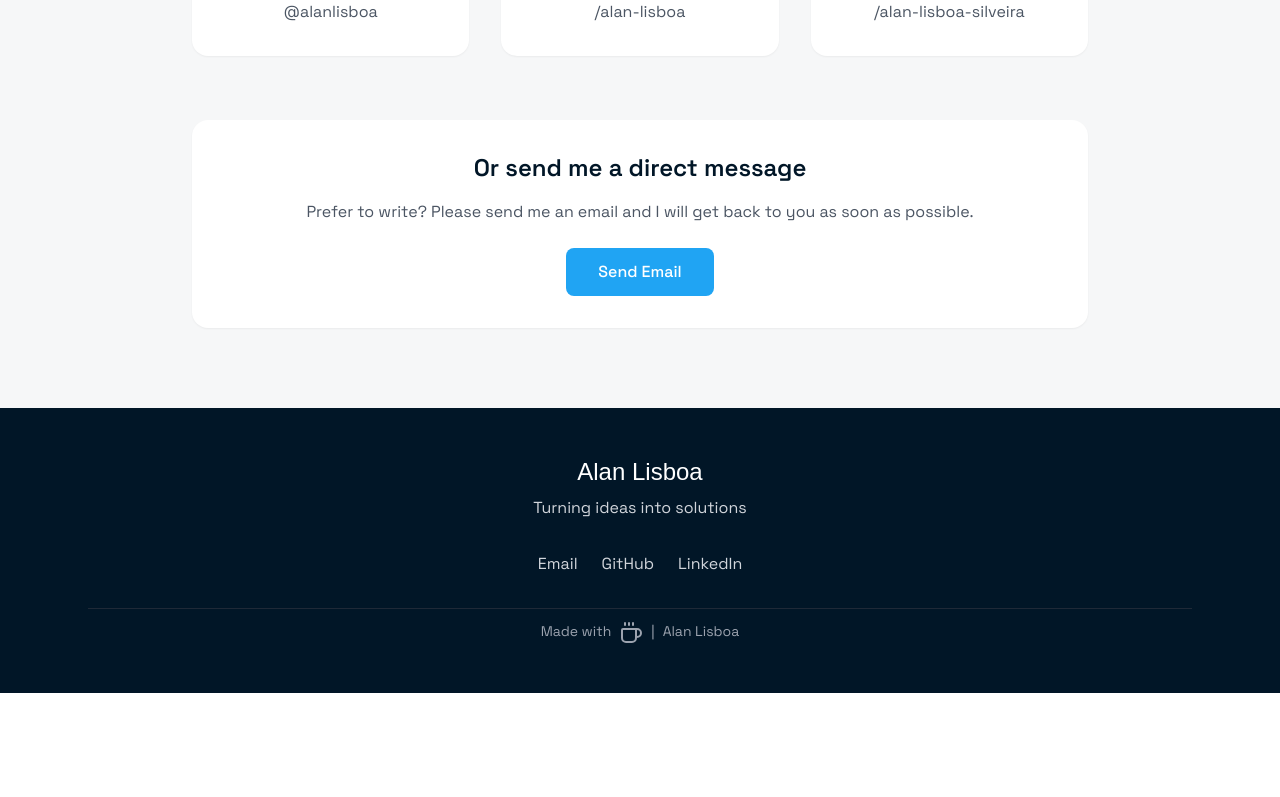
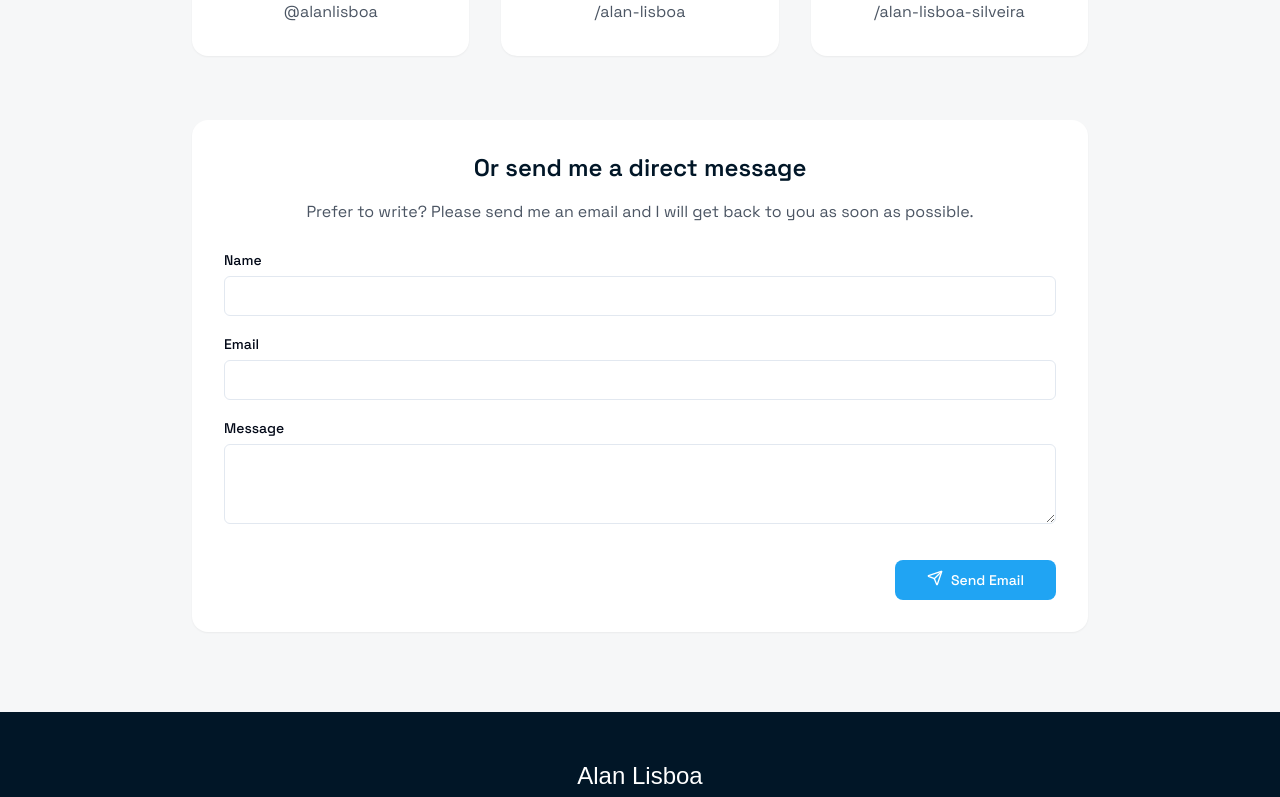
Before and after one commit to alan-lisboa/alan-lisboa.github.io, a React (Vite) app: page / in a window 1280 px wide. Shown: the part 2829-3626 px from the top of the page. Before the commit the page ends 3522 px from the top, so only its background shows below. Built offline with nearby package versions, Linux system fonts and the light colour scheme; a web font is replaced by a local one.

Commit message:
Send mail form

```diff
--- a/src/components/sections/AboutSection.tsx
+++ b/src/components/sections/AboutSection.tsx
@@ -36,7 +36,7 @@ const AboutSection = () => {
           </div>
           <div className="flex flex-wrap gap-3 mt-8">
             {['.NET', 'C#', 'Javascript', 'TypeScript', 'React', 'Java', 'Backend',
-              'Frontend', 'Mobile', 'Software Architecture', 'Message Queue', 'DevOps', 'WebAPI', 'SOA', 'WCF',
+              'Frontend', 'Mobile', 'Desktop', 'Software Architecture', 'Message Queue', 'DevOps', 'WebAPI', 'SOA', 'WCF',
               'jQuery', 'Angular', 'ERP', 'Health'].map((skill) => (
                 <span
                   key={skill}
--- a/src/components/sections/ContactSection.tsx
+++ b/src/components/sections/ContactSection.tsx
@@ -1,9 +1,36 @@
+import { useTranslation } from "react-i18next";
+import {
+  User,
+  AtSign,
+  Github,
+  Linkedin,
+  Twitter,
+  Send,
+  RedoIcon,
+} from "lucide-react";
+import { Input } from "../ui/input";
+import { Textarea } from "@/components/ui/textarea";
+import { Button } from "@/components/ui/button";
+import { Label } from "@/components/ui/label";
+import { useForm } from "react-hook-form";
 
-import { Mail, Github, Linkedin, Twitter } from "lucide-react";
-import { useTranslation } from "react-i18next";
+interface SendEmailFormData {
+  name: string;
+  email: string;
+  message: string;
+}
 
+/* https://stackoverflow.com/questions/55795125/how-to-send-email-from-my-react-web-application */
 const ContactSection = () => {
   const { t } = useTranslation();
+
+  const {
+    register,
+    handleSubmit,
+    formState: { errors },
+  } = useForm<SendEmailFormData>();
+
+  const onSubmit = (data: SendEmailFormData) => { };
 
   const contactLinks = [
     {
@@ -11,22 +38,22 @@ const ContactSection = () => {
       label: "X (Twitter)",
       value: "@alanlisboa",
       href: "https://x.com/alanlisboa",
-      color: "text-portfolio-teal"
+      color: "text-portfolio-teal",
     },
     {
       icon: Github,
       label: "GitHub",
       value: "/alan-lisboa",
       href: "https://github.com/alan-lisboa",
-      color: "text-portfolio-dark"
+      color: "text-portfolio-dark",
     },
     {
       icon: Linkedin,
       label: "LinkedIn",
       value: "/alan-lisboa-silveira",
       href: "https://linkedin.com/in/alan-lisboa-silveira",
-      color: "text-portfolio-blue"
-    }
+      color: "text-portfolio-blue",
+    },
   ];
 
   return (
@@ -38,7 +65,8 @@ const ContactSection = () => {
           </h2>
 
           <p className="text-xl text-gray-600 mb-16 leading-relaxed">
-            {t("contact.interesting")}<br />
+            {t("contact.interesting")}
+            <br />
             {t("contact.channels")}
           </p>
 
@@ -49,12 +77,20 @@ const ContactSection = () => {
                 <a
                   key={contact.label}
                   href={contact.href}
-                  target={contact.href.startsWith('http') ? '_blank' : undefined}
-                  rel={contact.href.startsWith('http') ? 'noopener noreferrer' : undefined}
+                  target={
+                    contact.href.startsWith("http") ? "_blank" : undefined
+                  }
+                  rel={
+                    contact.href.startsWith("http")
+                      ? "noopener noreferrer"
+                      : undefined
+                  }
                   className="group bg-white p-8 rounded-2xl shadow-sm hover:shadow-xl transition-all duration-300 animate-fade-in block"
                   style={{ animationDelay: `${index * 0.1}s` }}
                 >
-                  <div className={`${contact.color} mb-4 group-hover:scale-110 transition-transform duration-200`}>
+                  <div
+                    className={`${contact.color} mb-4 group-hover:scale-110 transition-transform duration-200`}
+                  >
                     <IconComponent size={40} className="mx-auto" />
                   </div>
 
@@ -74,15 +110,74 @@ const ContactSection = () => {
             <h3 className="text-2xl font-semibold text-portfolio-dark mb-4">
               {t("contact.directMessage")}
             </h3>
-            <p className="text-gray-600 mb-6">
-              {t("contact.writeMessage")}
-            </p>
-            <a
-              href="mailto:alan.lisboa@outlook.com"
-              className="inline-block bg-portfolio-blue text-white px-8 py-3 rounded-lg font-medium hover:bg-blue-600 transition-colors duration-200"
+            <p className="text-gray-600 mb-6">{t("contact.writeMessage")}</p>
+
+            <form
+              className="space-y-4 text-left"
+              onSubmit={handleSubmit(onSubmit)}
             >
-              {t("contact.sendEmail")}
-            </a>
+              <div className="space-y-1 text-left">
+                <Label htmlFor="name">{t("contact.email.name")}</Label>
+                <Input
+                  type="text"
+                  name="name"
+                  id="name"
+                  {...register("name", {
+                    required: t("contact.email.nameRequired"),
+                  })}
+                />
+                {errors.name && (
+                  <p className="text-sm text-red-500">{errors.name.message}</p>
+                )}
+              </div>
+              <div className="space-y-1">
+                <Label htmlFor="email">{t("contact.email.address")}</Label>
+                <Input
+                  type="email"
+                  name="email"
+                  id="email"
+                  {...register("email", {
+                    required: t("contact.email.addressRequired"),
+                    pattern: {
+                      value: /^[A-Z0-9._%+-]+@[A-Z0-9.-]+\.[A-Z]{2,}$/i,
+                      message: t("contact.email.addressInvalid"),
+                    },
+                  })}
+                />
+                {errors.email && (
+                  <p className="text-sm text-red-500">{errors.email.message}</p>
+                )}
+              </div>
+              <div className="space-y-1">
+                <Label htmlFor="message">{t("contact.email.message")}</Label>
+                <Textarea
+                  name="message"
+                  id="message"
+                  {...register("message", {
+                    required: t("contact.email.messageRequired"),
+                    minLength: {
+                      value: 30,
+                      message: t("contact.email.messageInvalid"),
+                    },
+                  })}
+                />
+                {errors.message && (
+                  <p className="text-sm text-red-500">{errors.message.message}</p>
+                )}
+              </div>
+
+              <div className="text-right">
+                <Button
+                  type="submit"
+                  className="inline-block bg-portfolio-blue text-white px-8 rounded-lg font-medium hover:bg-blue-600 transition-colors duration-200 mt-5"
+                >
+                  <div className="relative">
+                    <Send className="absolute" />
+                    <span className="ps-6">{t("contact.sendEmail")}</span>
+                  </div>
+                </Button>
+              </div>
+            </form>
           </div>
         </div>
       </div>
--- a/src/i18n/config.ts
+++ b/src/i18n/config.ts
@@ -40,7 +40,17 @@ const ptBR = {
       channels: "Entre em contato comigo através dos canais abaixo.",
       directMessage: "Ou me envie uma mensagem direta",
       writeMessage: "Prefere escrever? Envie um email e retornarei o mais breve possível.",
-      sendEmail: "Enviar Email"
+      sendEmail: "Enviar Email",
+      email: {
+        name: "Nome",
+        nameRequired: "Nome é obrigatório",
+        address: "Email",
+        addressRequired: "Email é obrigatório",
+        addressInvalid: "Email é inválido",
+        message: "Mensagem",
+        messageRequired: "Mensagem é obrigatória",
+        messageInvalid: "Tamanho da mensagem é inválida"
+      }
     },
     footer: {
       tagline: "Transformando ideias em soluções",
@@ -90,7 +100,17 @@ const en = {
       channels: "Contact me through the channels below.",
       directMessage: "Or send me a direct message",
       writeMessage: "Prefer to write? Please send me an email and I will get back to you as soon as possible.",
-      sendEmail: "Send Email"
+      sendEmail: "Send Email",
+      email: {
+        name: "Name",
+        nameRequired: "Name is required",
+        address: "Email",
+        addressRequired: "Email is required",
+        addressInvalid: "Invalid email address",
+        message: "Message",
+        messageRequired: "Message is required",
+        messageInvalid: "Invalid message size"
+      }
     },
     footer: {
       tagline: "Turning ideas into solutions",
```
